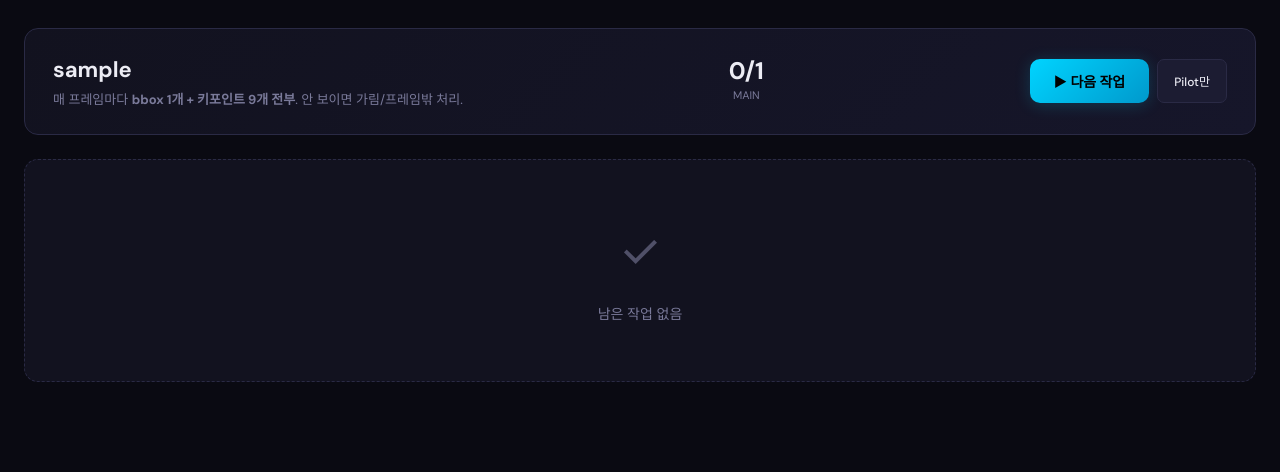
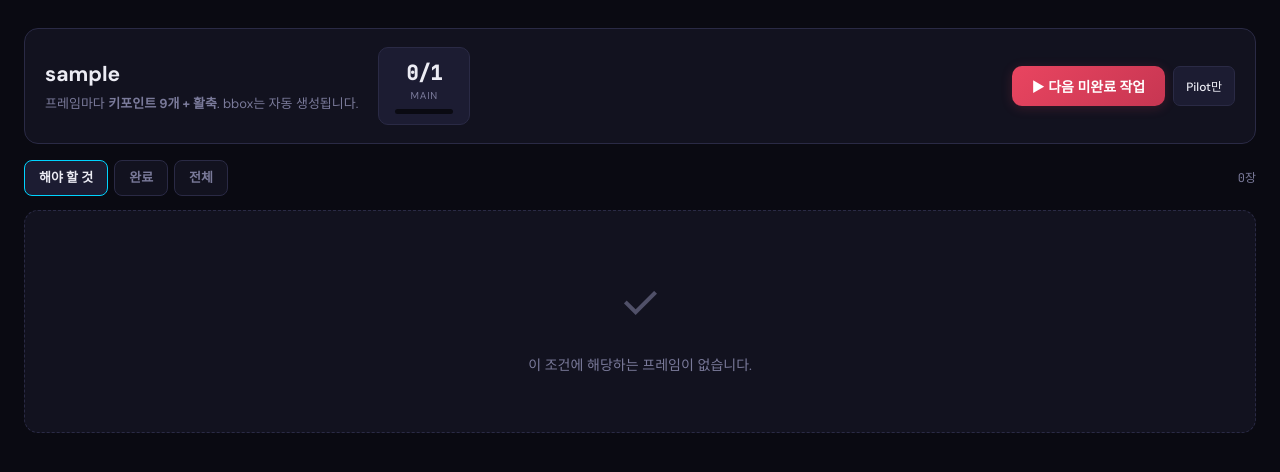
Before and after one commit to yk7244/bowlabel, a Flask app: page /labeler in a window 1280 px wide. Shown: the part 52-524 px from the top of the page. Run offline with Flask 3, Linux system fonts and the light colour scheme; the visitor is signed in with stand-in values (Sample User, id 1); tables that the repository leaves empty hold one stand-in row (values such as "Sample post").

Commit message:
v5.1: reset-on-reload 데이터 손실 수정 + Roboflow식 탐색
- 디버그 리로더/자동재시작 비활성화, --reset은 최초 실행에서 확인 시에만 동작해
  export 파일 쓰기로 서버가 재시작하며 DB가 초기화되던 치명적 데이터 손실 제거
- export 라우트 견고화: 프로젝트 없음/오류 시 500 대신 친절한 안내 페이지
- 라벨러 대시보드를 썸네일 그리드+상태 필터(해야할것/완료/전체)로 재작성, 완료 프레임 재방문
- 저장 후 다음 미완료 프레임으로 자동 이동(/api/labeler/next-todo), 라벨링 화면에 목록 버튼
- 관리자 갤러리에 라벨러+상태 필터 추가, 선택 시 해당 라벨러 리뷰로 오픈

Co-authored-by: Cursor <cursoragent@cursor.com>

```diff
--- a/app.py
+++ b/app.py
@@ -350,8 +350,11 @@ def frame_gallery(pid):
         abort(404)
     batch_filter = request.args.get("batch", "all")
     video_filter = request.args.get("video", "all")
+    labeler_filter = request.args.get("labeler", "all")   # user_id or 'all'
+    status_filter = request.args.get("status", "all")     # all | done | todo
     page = max(1, int(request.args.get("page", 1)))
     per = 60
+
     where, params = ["f.project_id=?"], [pid]
     if batch_filter != "all":
         where.append("f.batch_type=?")
@@ -359,16 +362,40 @@ def frame_gallery(pid):
     if video_filter != "all":
         where.append("f.video_id=?")
         params.append(int(video_filter))
+
+    # When a specific labeler is selected we scope frames to that labeler's
+    # assignment and expose *their* status, so admin can pick done vs. to-do.
+    join_sql = "JOIN videos v ON v.id=f.video_id"
+    my_status_sql = "NULL AS my_status"
+    if labeler_filter != "all":
+        join_sql += " JOIN frame_assignments mfa ON mfa.frame_id=f.id AND mfa.user_id=?"
+        params.insert(0, int(labeler_filter))  # goes with the JOIN, before WHERE params
+        my_status_sql = "mfa.status AS my_status"
+        if status_filter == "done":
+            where.append("mfa.status IN ('labeled','reviewed')")
+        elif status_filter == "todo":
+            where.append("mfa.status IN ('unlabeled','in_progress')")
+    else:
+        if status_filter == "done":
+            where.append("""(SELECT COUNT(*) FROM frame_assignments fa WHERE fa.frame_id=f.id
+                             AND fa.status NOT IN ('labeled','reviewed'))=0
+                            AND (SELECT COUNT(*) FROM frame_assignments fa WHERE fa.frame_id=f.id)>0""")
+        elif status_filter == "todo":
+            where.append("""(SELECT COUNT(*) FROM frame_assignments fa WHERE fa.frame_id=f.id
+                             AND fa.status IN ('unlabeled','in_progress'))>0""")
+
     where_sql = " AND ".join(where)
-    total = conn.execute(f"SELECT COUNT(*) FROM frames f WHERE {where_sql}", params).fetchone()[0]
+    total = conn.execute(
+        f"SELECT COUNT(*) FROM frames f {join_sql} WHERE {where_sql}", params
+    ).fetchone()[0]
     frames = conn.execute(f"""
-        SELECT f.*, v.original_name,
+        SELECT f.*, v.original_name, {my_status_sql},
                (SELECT COUNT(*) FROM frame_assignments fa WHERE fa.frame_id=f.id
                 AND fa.status IN ('labeled','reviewed')) AS done_assignments,
                (SELECT COUNT(*) FROM frame_assignments fa WHERE fa.frame_id=f.id) AS total_assignments,
                (SELECT GROUP_CONCAT(u.username, ', ') FROM frame_assignments fa
                 JOIN users u ON u.id=fa.user_id WHERE fa.frame_id=f.id) AS assignees
-        FROM frames f JOIN videos v ON v.id=f.video_id
+        FROM frames f {join_sql}
         WHERE {where_sql}
         ORDER BY f.video_id, f.frame_index
         LIMIT ? OFFSET ?
@@ -379,6 +406,7 @@ def frame_gallery(pid):
     return render_template("frame_gallery.html",
                            proj=proj, frames=frames, videos=videos, labelers=labelers,
                            batch_filter=batch_filter, video_filter=video_filter,
+                           labeler_filter=labeler_filter, status_filter=status_filter,
                            page=page, per=per,
                            total=total, pages=(total + per - 1) // per)
 
@@ -547,6 +575,19 @@ def delete_frames_bulk():
     return jsonify({"ok": True, "deleted": n})
 
 
+def _export_error_page(pid, message):
+    back = url_for("project_detail", pid=pid)
+    html = f"""<!doctype html><meta charset="utf-8">
+    <div style="max-width:640px;margin:80px auto;font-family:sans-serif;color:#222">
+      <h2>내보내기를 완료할 수 없습니다</h2>
+      <p style="color:#b00">{message}</p>
+      <p>라벨링이 완료된(<code>labeled</code>) 프레임이 있는지 확인하세요.
+         진행 중(<code>in_progress</code>)이거나 미완료 프레임은 학습 export에 포함되지 않습니다.</p>
+      <p><a href="{back}">← 프로젝트로 돌아가기</a></p>
+    </div>"""
+    return html, 400
+
+
 @app.route("/admin/projects/<int:pid>/export/<fmt>")
 @login_required
 @admin_required
@@ -559,7 +600,18 @@ def export_project(pid, fmt):
     }
     if fmt not in paths:
         abort(400)
-    path = paths[fmt](pid)
+    conn = get_db()
+    proj = conn.execute("SELECT id FROM projects WHERE id=?", (pid,)).fetchone()
+    conn.close()
+    if not proj:
+        return _export_error_page(pid, "프로젝트를 찾을 수 없습니다. (DB가 초기화되었을 수 있습니다.)")
+    try:
+        path = paths[fmt](pid)
+    except Exception as e:  # noqa: BLE001 - surface any exporter failure nicely
+        app.logger.exception("export failed")
+        return _export_error_page(pid, f"내보내기 중 오류: {e}")
+    if not path or not Path(path).exists():
+        return _export_error_page(pid, "내보낼 데이터가 없습니다.")
     return send_file(path, as_attachment=True)
 
 
@@ -677,18 +729,35 @@ def claim_next_frame():
 @login_required
 def labeler_dashboard():
     uid = session["user_id"]
+    status_filter = request.args.get("status", "todo")   # todo | done | all
+    page = max(1, int(request.args.get("page", 1)))
+    per = 60
+
+    status_sql = {
+        "todo": "AND fa.status IN ('unlabeled','in_progress')",
+        "done": "AND fa.status IN ('labeled','reviewed')",
+        "all": "",
+    }.get(status_filter, "")
+
     conn = get_db()
-    tasks = conn.execute("""
-        SELECT fa.status, f.id, f.filename, f.frame_index, f.timestamp_sec, f.batch_type,
+    total = conn.execute(f"""
+        SELECT COUNT(*) FROM frame_assignments fa
+        JOIN frames f ON f.id=fa.frame_id
+        WHERE fa.user_id=? {status_sql}
+    """, (uid,)).fetchone()[0]
+
+    tasks = conn.execute(f"""
+        SELECT fa.status, f.id, f.filename, f.frame_index, f.video_id, f.batch_type,
                v.original_name, p.name AS project_name, p.id AS project_id
         FROM frame_assignments fa
         JOIN frames f ON f.id=fa.frame_id
         JOIN videos v ON v.id=f.video_id
         JOIN projects p ON p.id=f.project_id
-        WHERE fa.user_id=? AND fa.status IN ('unlabeled','in_progress')
-        ORDER BY CASE f.batch_type WHEN 'pilot' THEN 0 ELSE 1 END, f.id
-        LIMIT 300
-    """, (uid,)).fetchall()
+        WHERE fa.user_id=? {status_sql}
+        ORDER BY CASE f.batch_type WHEN 'pilot' THEN 0 ELSE 1 END, f.video_id, f.frame_index
+        LIMIT ? OFFSET ?
+    """, (uid, per, (page - 1) * per)).fetchall()
+
     stats = conn.execute("""
         SELECT f.batch_type,
                COUNT(*) AS total,
@@ -700,7 +769,30 @@ def labeler_dashboard():
     """, (uid,)).fetchall()
     conn.close()
     return render_template("labeler_dashboard.html",
-                           tasks=tasks, stats=stats, username=session["username"])
+                           tasks=tasks, stats=stats, username=session["username"],
+                           status_filter=status_filter, page=page,
+                           total=total, pages=(total + per - 1) // per, per=per)
+
+
+@app.route("/api/labeler/next-todo")
+@login_required
+def labeler_next_todo():
+    """Next unlabeled/in-progress frame for the current user (Roboflow-style flow)."""
+    uid = session["user_id"]
+    exclude = request.args.get("exclude", type=int)
+    conn = get_db()
+    row = conn.execute("""
+        SELECT fa.frame_id FROM frame_assignments fa
+        JOIN frames f ON f.id=fa.frame_id
+        WHERE fa.user_id=? AND fa.status IN ('unlabeled','in_progress')
+          AND (? IS NULL OR fa.frame_id != ?)
+        ORDER BY CASE f.batch_type WHEN 'pilot' THEN 0 ELSE 1 END, f.video_id, f.frame_index
+        LIMIT 1
+    """, (uid, exclude, exclude)).fetchone()
+    conn.close()
+    if not row:
+        return jsonify({"frame_id": None})
+    return jsonify({"frame_id": row["frame_id"], "url": url_for("annotate", frame_id=row["frame_id"])})
 
 
 # ── annotate ──────────────────────────────────────────────────────────────────
@@ -981,14 +1073,33 @@ def on_connect():
 
 
 if __name__ == "__main__":
-    if "--reset" in sys.argv:
-        reset_db()
+    # IMPORTANT: the reloader restarts this process on any file change (including
+    # writes to exports/ during an export). If --reset were re-applied on every
+    # restart it would wipe the database. We therefore (1) never enable the
+    # reloader, and (2) only honour --reset in the initial launch process.
+    is_reloader_child = os.environ.get("WERKZEUG_RUN_MAIN") == "true"
+    if "--reset" in sys.argv and not is_reloader_child:
+        confirm = "--yes" in sys.argv
+        if not confirm:
+            try:
+                ans = input("[!] --reset will DELETE all labeling data in data.db. "
+                            "Type 'reset' to confirm: ").strip().lower()
+                confirm = ans == "reset"
+            except (EOFError, KeyboardInterrupt):
+                confirm = False
+        if confirm:
+            reset_db()
+        else:
+            print("[DB] reset aborted; keeping existing data.")
+            init_db()
     else:
         init_db()
     seed_admin("admin", "admin1234")
     print("\n" + "=" * 52)
     print("  BowLabel v5 — 9 core keypoints · automatic interaction bbox")
     print("  http://localhost:5050   (admin / admin1234)")
-    print("  Reset DB:  python3 app.py --reset")
+    print("  Reset DB:  python3 app.py --reset   (asks for confirmation)")
     print("=" * 52 + "\n")
-    socketio.run(app, host="0.0.0.0", port=5050, debug=True, allow_unsafe_werkzeug=True)
+    # debug/reloader disabled on purpose: protects data.db from restart loops.
+    socketio.run(app, host="0.0.0.0", port=5050,
+                 debug=False, use_reloader=False, allow_unsafe_werkzeug=True)
--- a/templates/labeler_dashboard.html
+++ b/templates/labeler_dashboard.html
@@ -1,49 +1,94 @@
 {% extends "base.html" %}
 {% block title %}내 작업{% endblock %}
+{% block head %}
+<style>
+.lb-hero { display:flex; align-items:center; gap:20px; flex-wrap:wrap;
+  background:var(--bg-card); border:1px solid var(--border); border-radius:14px; padding:18px 20px; margin-bottom:16px; }
+.lb-hero h2 { margin:0; }
+.lb-hero p { color:var(--text-muted); font-size:13px; margin:4px 0 0; }
+.lb-stats { display:flex; gap:10px; }
+.lb-stat { background:var(--bg-elevated); border:1px solid var(--border); border-radius:10px; padding:10px 16px; text-align:center; min-width:92px; }
+.lb-stat .v { font-size:20px; font-weight:700; font-family:'JetBrains Mono',monospace; }
+.lb-stat .l { font-size:10px; color:var(--text-muted); letter-spacing:.08em; }
+.lb-stat .bar { height:5px; background:var(--bg-base); border-radius:3px; overflow:hidden; margin-top:6px; }
+.lb-stat .bar > div { height:100%; background:var(--green); }
+.lb-actions { margin-left:auto; display:flex; gap:8px; flex-wrap:wrap; }
+.filter-tabs { display:flex; gap:6px; margin-bottom:14px; }
+.filter-tabs a { padding:7px 14px; border-radius:8px; font-size:13px; font-weight:600;
+  background:var(--bg-card); border:1px solid var(--border); color:var(--text-muted); }
+.filter-tabs a.active { background:var(--bg-elevated); color:var(--text); border-color:var(--accent2); }
+.grid { display:grid; grid-template-columns:repeat(auto-fill,minmax(150px,1fr)); gap:10px; }
+.tcard { background:var(--bg-card); border:1px solid var(--border); border-radius:10px; overflow:hidden; display:block; position:relative; }
+.tcard:hover { border-color:var(--accent2); }
+.tcard .thumb { aspect-ratio:16/9; background:#05050c; position:relative; }
+.tcard .thumb img { width:100%; height:100%; object-fit:cover; display:block; }
+.tcard .st { position:absolute; top:6px; right:6px; font-size:9px; font-family:'JetBrains Mono',monospace;
+  padding:2px 7px; border-radius:5px; background:rgba(0,0,0,.7); }
+.st.done { color:#4ade80; } .st.prog { color:#fcd34d; } .st.todo { color:#94a3b8; }
+.tcard .b-batch { position:absolute; top:6px; left:6px; font-size:9px; padding:2px 6px; border-radius:5px;
+  background:rgba(0,0,0,.6); color:#ccc; font-family:'JetBrains Mono',monospace; }
+.tcard .meta { padding:7px 9px; font-size:11px; font-family:'JetBrains Mono',monospace; color:var(--text-muted); }
+</style>
+{% endblock %}
 {% block content %}
 
-<div class="labeler-hero">
-  <div class="labeler-hero-left">
+<div class="lb-hero">
+  <div>
     <h2>{{ username }}</h2>
-    <p>매 프레임마다 <strong>bbox 1개 + 키포인트 9개 전부</strong>. 안 보이면 가림/프레임밖 처리.</p>
+    <p>프레임마다 <strong>키포인트 9개 + 활축</strong>. bbox는 자동 생성됩니다.</p>
   </div>
-  <div class="labeler-stats">
+  <div class="lb-stats">
     {% for s in stats %}
-    <div class="labeler-stat">
-      <div class="labeler-stat-val">{{ s.done }}/{{ s.total }}</div>
-      <div class="labeler-stat-lbl">{{ 'PILOT' if s.batch_type=='pilot' else 'MAIN' }}</div>
+    <div class="lb-stat">
+      <div class="v">{{ s.done }}/{{ s.total }}</div>
+      <div class="l">{{ 'PILOT' if s.batch_type=='pilot' else 'MAIN' }}</div>
+      <div class="bar"><div style="width:{{ (100*s.done/s.total)|round(0,'floor') if s.total else 0 }}%"></div></div>
     </div>
     {% endfor %}
   </div>
-  <div style="display:flex;gap:8px;flex-wrap:wrap">
-    <button class="btn-claim" onclick="claimNext()">▶ 다음 작업</button>
-    <button class="btn-secondary btn-sm" onclick="claimNext('pilot')" style="padding:10px 16px">Pilot만</button>
+  <div class="lb-actions">
+    <button class="btn-primary" onclick="claimNext()">▶ 다음 미완료 작업</button>
+    <button class="btn-secondary btn-sm" onclick="claimNext('pilot')">Pilot만</button>
   </div>
 </div>
 
+<div class="filter-tabs">
+  <a href="?status=todo"  class="{{ 'active' if status_filter=='todo' else '' }}">해야 할 것</a>
+  <a href="?status=done"  class="{{ 'active' if status_filter=='done' else '' }}">완료</a>
+  <a href="?status=all"   class="{{ 'active' if status_filter=='all' else '' }}">전체</a>
+  <span style="margin-left:auto;align-self:center;color:var(--text-muted);font-size:12px;font-family:'JetBrains Mono',monospace">{{ total }}장</span>
+</div>
+
 {% if tasks %}
-<div class="table-wrap">
-  <table class="data-table">
-    <thead>
-      <tr><th>구분</th><th>프로젝트</th><th>영상</th><th>#</th><th>상태</th><th></th></tr>
-    </thead>
-    <tbody>
-      {% for t in tasks %}
-      <tr>
-        <td><span class="badge {{ 'badge-labeler' if t.batch_type=='pilot' else 'badge-pending' }}">
-          {{ 'PILOT' if t.batch_type=='pilot' else 'MAIN' }}</span></td>
-        <td>{{ t.project_name }}</td>
-        <td title="{{ t.original_name }}">{{ t.original_name[:24] }}…</td>
-        <td>#{{ t.frame_index }}</td>
-        <td><span class="badge badge-warn">{{ t.status }}</span></td>
-        <td><a href="{{ url_for('annotate', frame_id=t.id) }}" class="btn-sm btn-primary">라벨링</a></td>
-      </tr>
-      {% endfor %}
-    </tbody>
-  </table>
+<div class="grid">
+  {% for t in tasks %}
+  <a class="tcard" href="{{ url_for('annotate', frame_id=t.id) }}">
+    <div class="thumb">
+      <img src="{{ url_for('serve_frame', video_id=t.video_id, filename=t.filename) }}" loading="lazy">
+      <span class="b-batch">{{ t.batch_type }}</span>
+      {% if t.status in ['labeled','reviewed'] %}
+        <span class="st done">✓ done</span>
+      {% elif t.status == 'in_progress' %}
+        <span class="st prog">● 진행중</span>
+      {% else %}
+        <span class="st todo">○ todo</span>
+      {% endif %}
+    </div>
+    <div class="meta">#{{ t.frame_index }} · vid {{ t.video_id }}</div>
+  </a>
+  {% endfor %}
 </div>
+
+{% if pages > 1 %}
+<div class="pagination">
+  {% for p in range(1, pages+1) %}
+  <a href="?status={{ status_filter }}&page={{ p }}" class="page-btn {% if p==page %}active{% endif %}">{{ p }}</a>
+  {% endfor %}
+</div>
+{% endif %}
+
 {% else %}
-<div class="empty-state"><div class="empty-icon">✓</div><p>남은 작업 없음</p></div>
+<div class="empty-state"><div class="empty-icon">✓</div><p>이 조건에 해당하는 프레임이 없습니다.</p></div>
 {% endif %}
 
 <script>
@@ -54,7 +99,7 @@ async function claimNext(batch) {
   });
   const d = await r.json();
   if (d.url) location.href = d.url;
-  else alert(d.error || '작업 없음');
+  else alert(d.error || '남은 작업이 없습니다.');
 }
 </script>
 {% endblock %}
```
Also changed, not shown: static/js/annotate.js (+21 -6 lines), templates/annotate.html (+8 -3 lines), templates/frame_gallery.html (+24 -4 lines), CHANGELOG.md, README.md.
